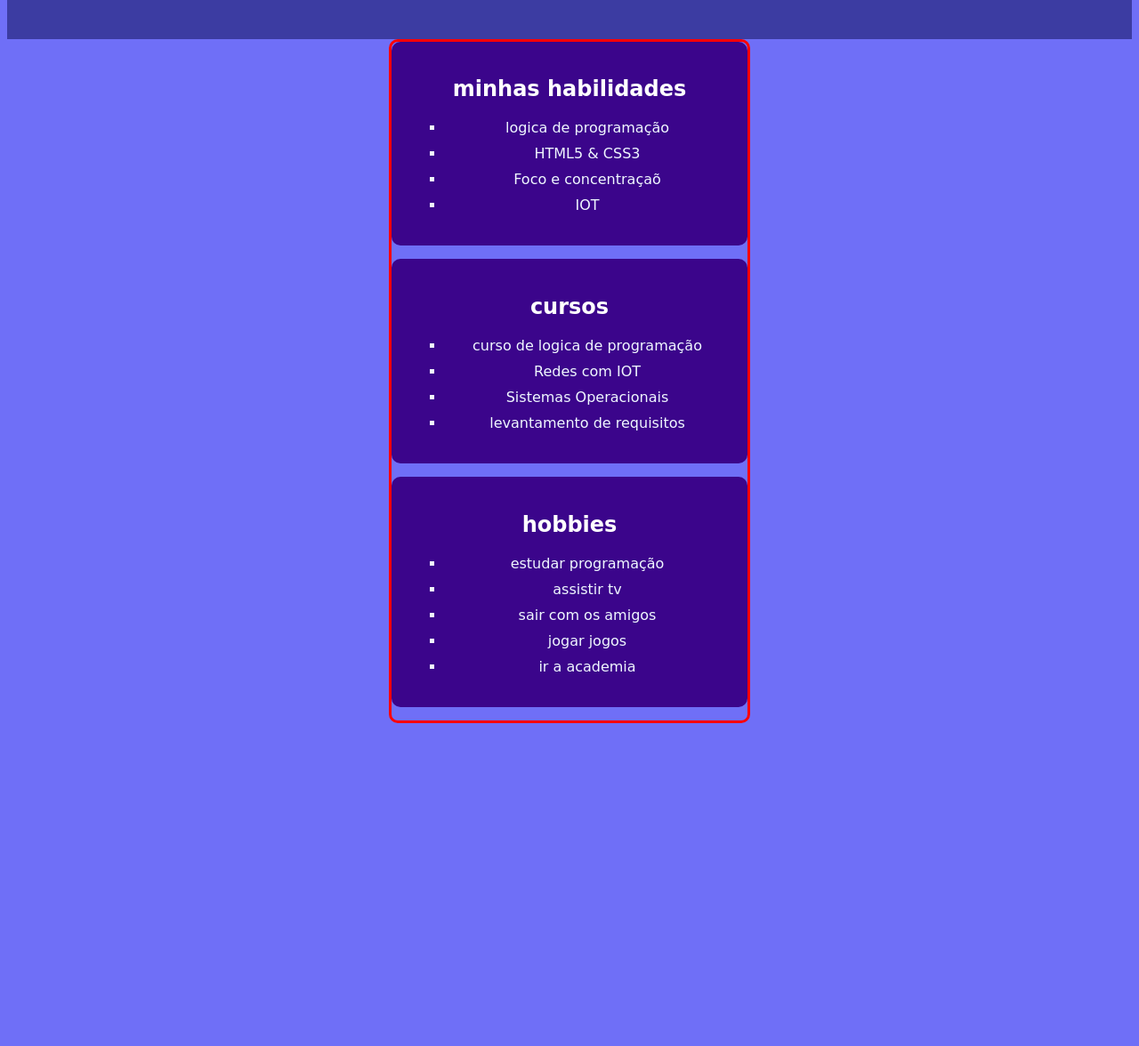
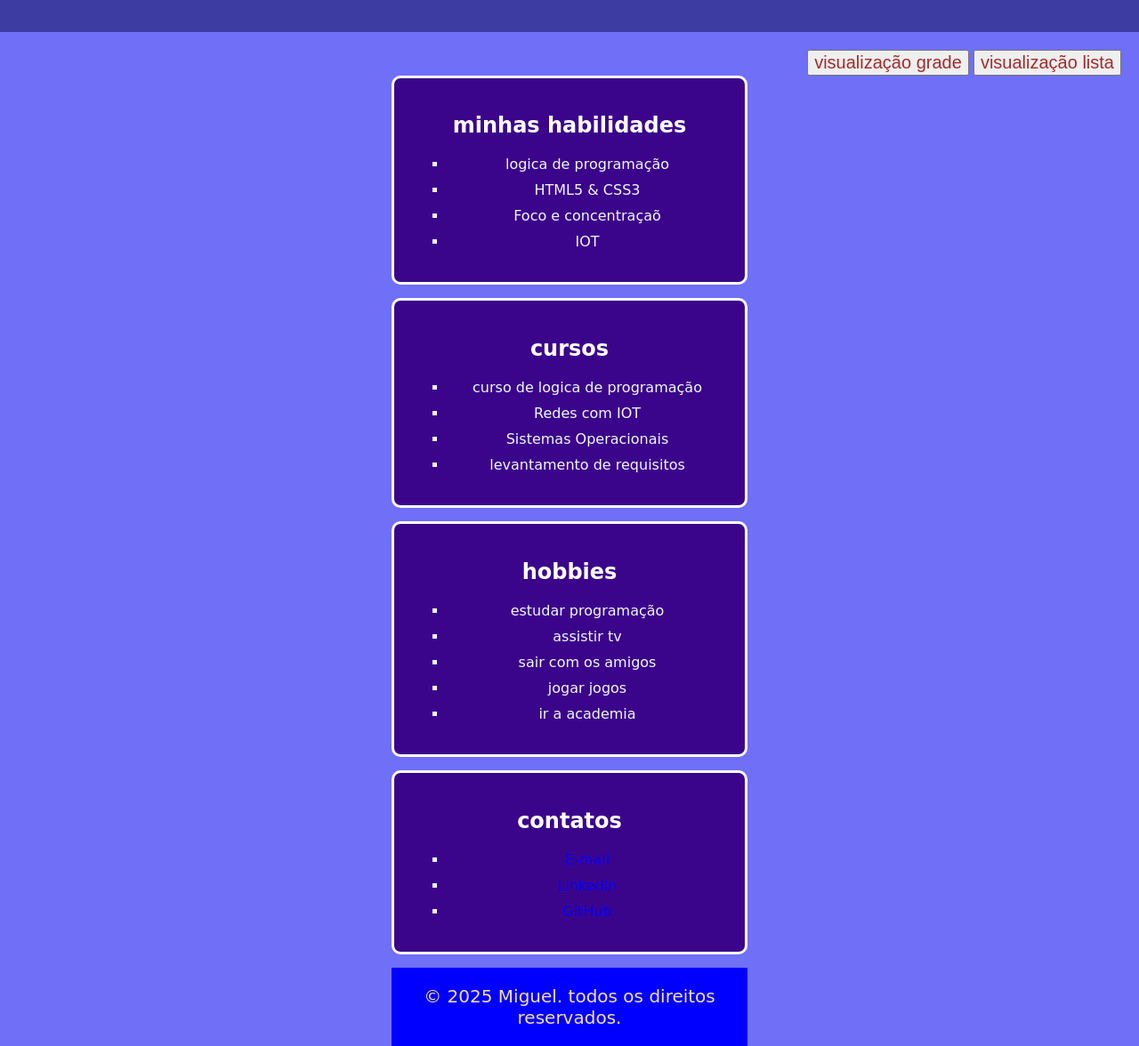
Before and after one commit to miguelHenrique390/site-pessoal, a plain HTML site: page index.html in a window 1280 px wide. Shown: the part 214-1390 px from the top of the page at 89% size. Before the commit the page ends 1035 px from the top, so only its background shows below. Drawn offline with Linux system fonts and the light colour scheme.

Commit message:
melhorando meu site

```diff
--- a/index.html
+++ b/index.html
@@ -7,11 +7,12 @@
 </head>
 <style>
 body{
-    margin 0;
-    padding 0;
+    margin: 0;
+    padding: 0;
     background-color: rgb(111, 111, 247);
     color: aliceblue;
     font-family: cursive;
+
 }
 
 header{
@@ -34,7 +35,7 @@ header p{
     font-family: 'Gill Sans', 'Gill Sans MT', Calibri, 'Trebuchet MS', sans-serif;
 }
 main{
-    border: 3px solid red;
+
     text-align: center;
     width: 400px;
     margin: 0 auto;
@@ -46,6 +47,7 @@ section{
     border-radius: 10px;
     border: 1px;
     margin-bottom: 15px;
+    border: 3px solid rgb(255, 255, 255);
 }
 section h2
 {
@@ -59,6 +61,51 @@ li{
     margin-top: 10px
     ;
 }
+
+a {
+    color: blue;
+    text-decoration: none;
+}
+
+a:hover{
+    text-decoration: underline;
+    cursor: pointer;
+}
+
+footer{
+    background-color: blue;
+    color: wheat;
+    text-align: center;
+    padding: 20px;
+    font-size: 20px;
+}
+
+.buttons{
+text-align: right;
+margin-top: 20px;
+margin-right: 20px;
+}
+
+.buttons-visualização{
+font-size: 20px;
+color: brown;
+
+}
+
+.modo-grade {
+    padding-top: 20px;
+    margin: 0 auto;
+    display: flex;
+    flex-wrap: wrap;
+    gap: 10px;
+    justify-content: center;
+    width: 100%;
+}
+
+.modo-grade section {
+    width: 40%;
+}
+
 </style>
 <body>
     <header>
@@ -69,7 +116,11 @@ li{
            aluno do Ensino Tecnico
         </p>
     </header>
-    <main>
+    <div class="buttons">
+        <button class="buttons-visualização" onClick = "mudarGrade()">visualização grade</button>
+        <button class="buttons-visualização" onClick = "mudarLista()">visualização lista </button>
+    </div>
+    <main id ="principal">
         <section>
             <h2>minhas habilidades</h2>
                 <ul>
@@ -101,6 +152,36 @@ li{
     </ul>
    </section>
 
+<section>
+    <h2>contatos</h2>
+    <ul>
+        <li>
+            <a href="miguel.h.santos9@aluno.senai.br" target="_blank" >E-mail</a>
+        </li>
+        <li>
+            <a href="https://www.linkedin.com/in/miguel-henrique-silva-santos-2a0939360/">Linkedin</a>
+        </li>
+        <li>
+            <a href="https://github.com/miguelHenrique390/" target="_blank" >GitHub</a>
+        </li>
+    </ul>
+</section>
+
+<footer>
+    &copy; 2025 Miguel. todos os direitos reservados.
+</footer>
+
     </main>
 </body>
+<script>
+    function mudarGrade() {
+       const principal = document.getElementById('principal')
+       principal.classList.toggle('modo-grade')
+    }
+
+    function mudarLista() {
+        const principal = document.getElementById('principal')
+        principal.classList.remove('modo-grade')
+    }
+</script>
 </html>
```
